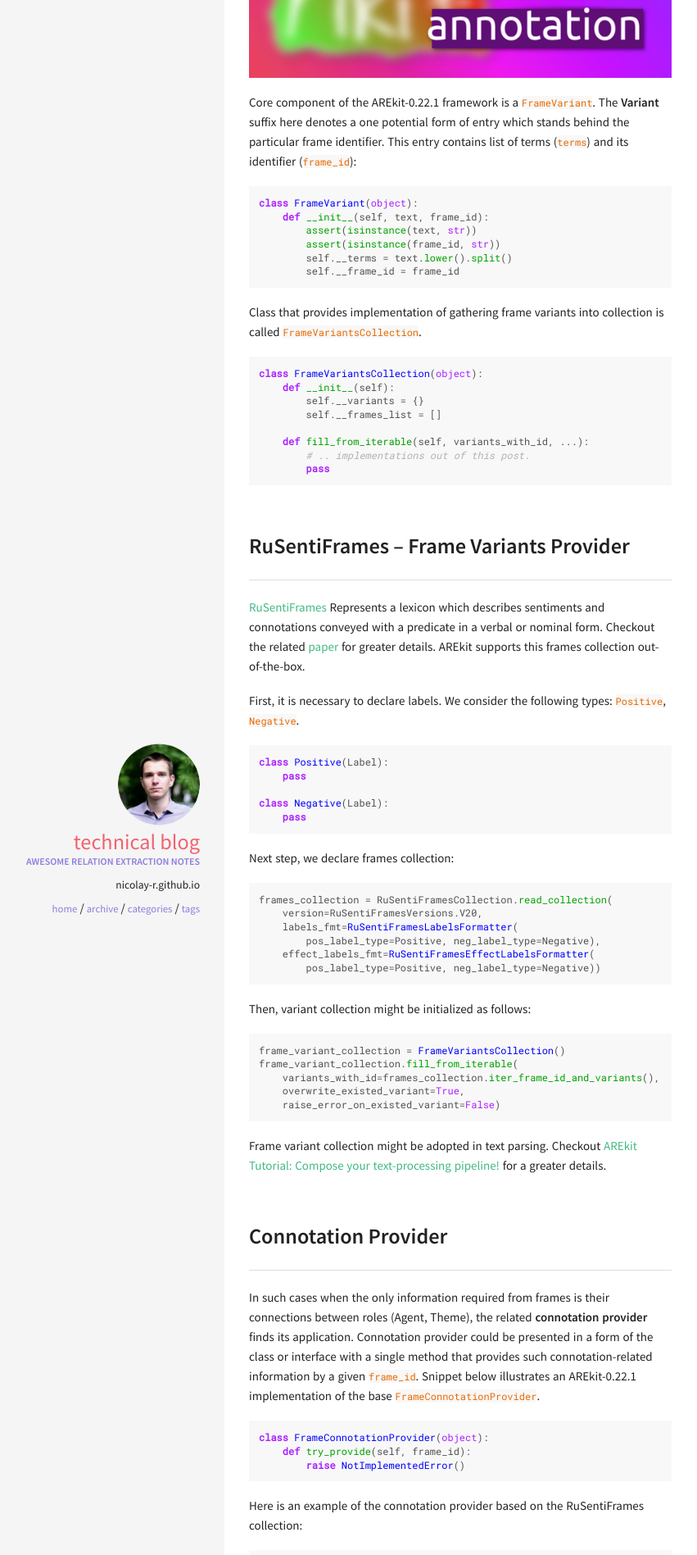
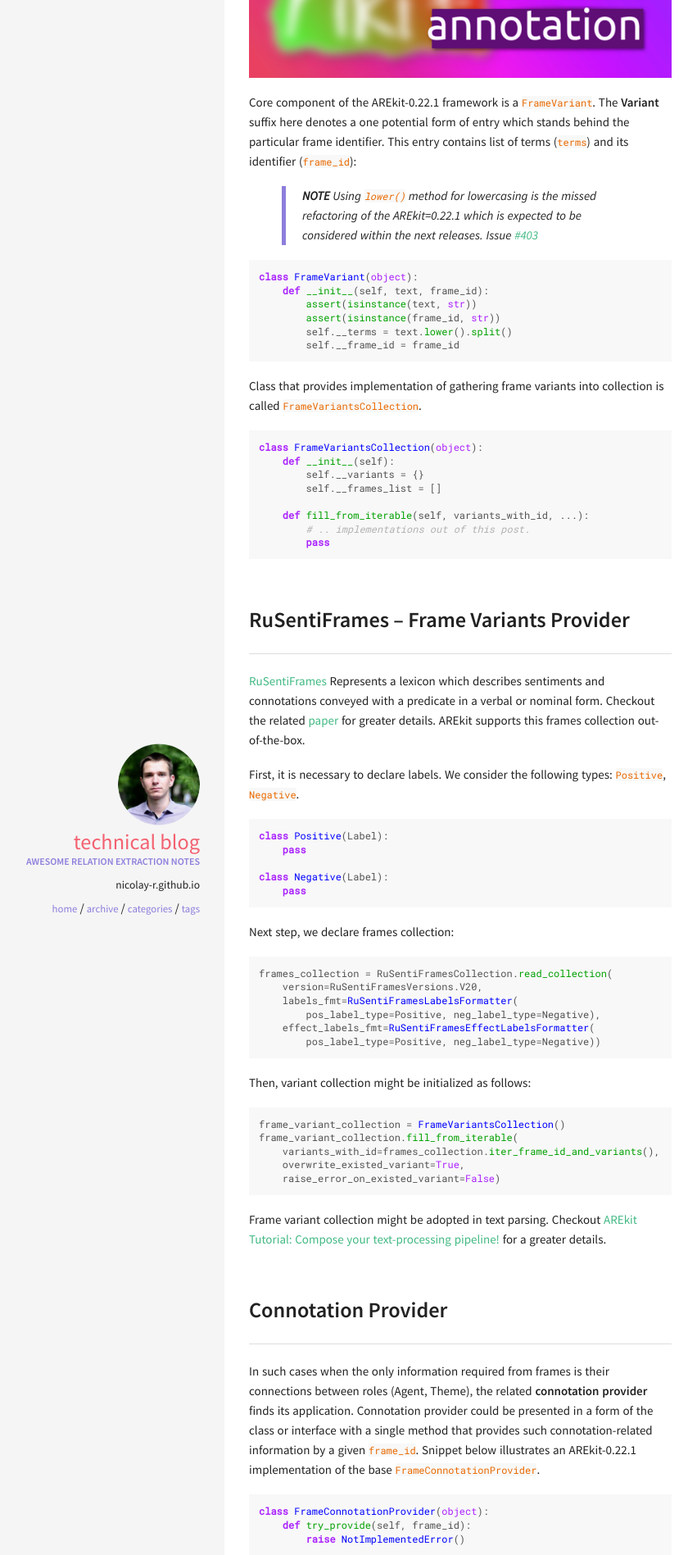
Before and after one commit to nicolay-r/blog, a Jekyll site: the page built from _posts/2022-09-09-arekit-frames.md, in a window 1280 px wide. Shown: the part 469-2366 px from the top of the page at 82% size, without its empty margins (46-897 px from the left). Built offline with Jekyll 4.4.1, drawn with Linux system fonts in a browser that asks for light colours.

Commit message:
Update 2022-09-09-arekit-frames.md

````diff
--- a/_posts/2022-09-09-arekit-frames.md
+++ b/_posts/2022-09-09-arekit-frames.md
@@ -15,6 +15,9 @@ Core component of the AREkit-0.22.1 framework is a `FrameVariant`.
 The **Variant** suffix here denotes a one potential form of entry which stands behind the particular
 frame identifier.
 This entry contains list of terms (`terms`) and its identifier (`frame_id`):
+
+> **NOTE** Using `lower()` method for lowercasing is the missed refactoring of the AREkit=0.22.1 which is expected to
+be considered within the next releases. Issue [#403](https://github.com/nicolay-r/AREkit/issues/403)
 
 ```python
 class FrameVariant(object):
````
